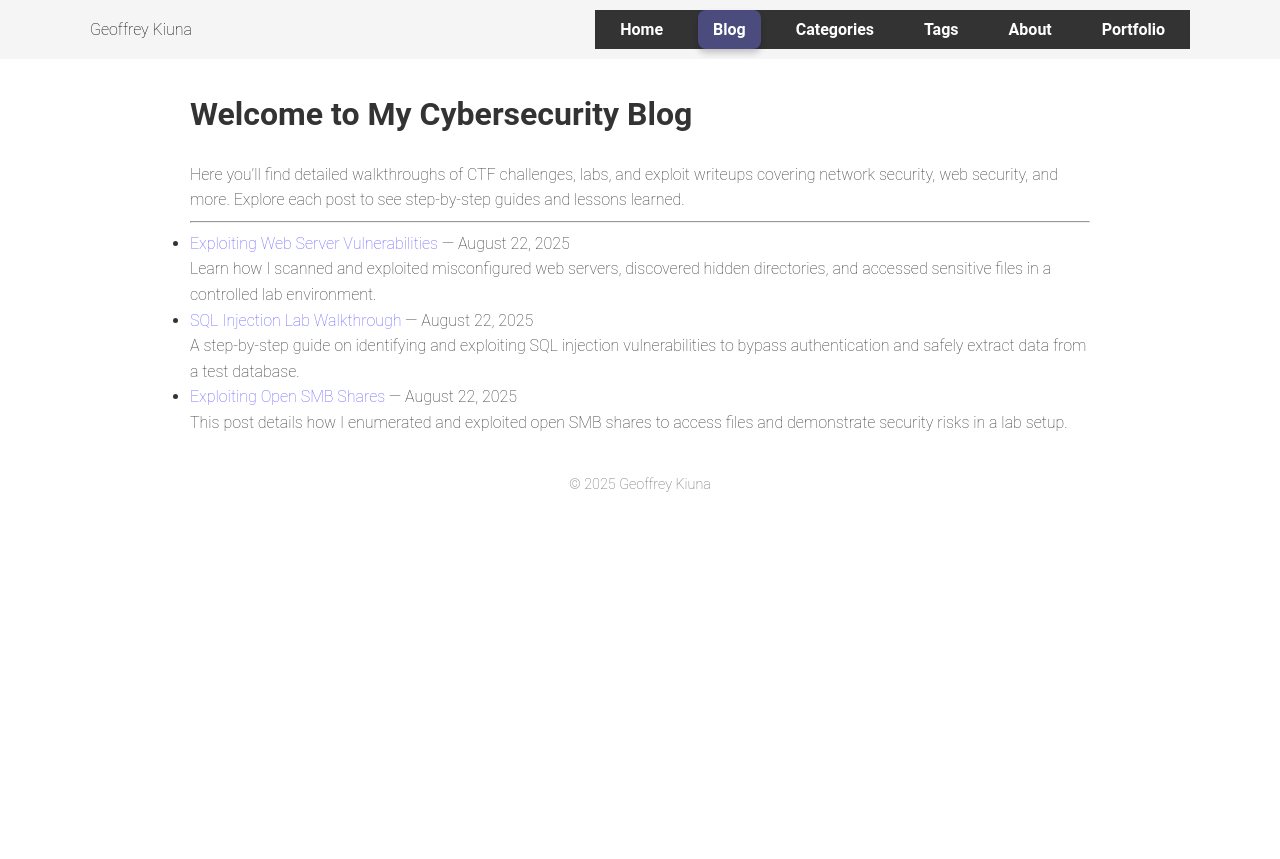
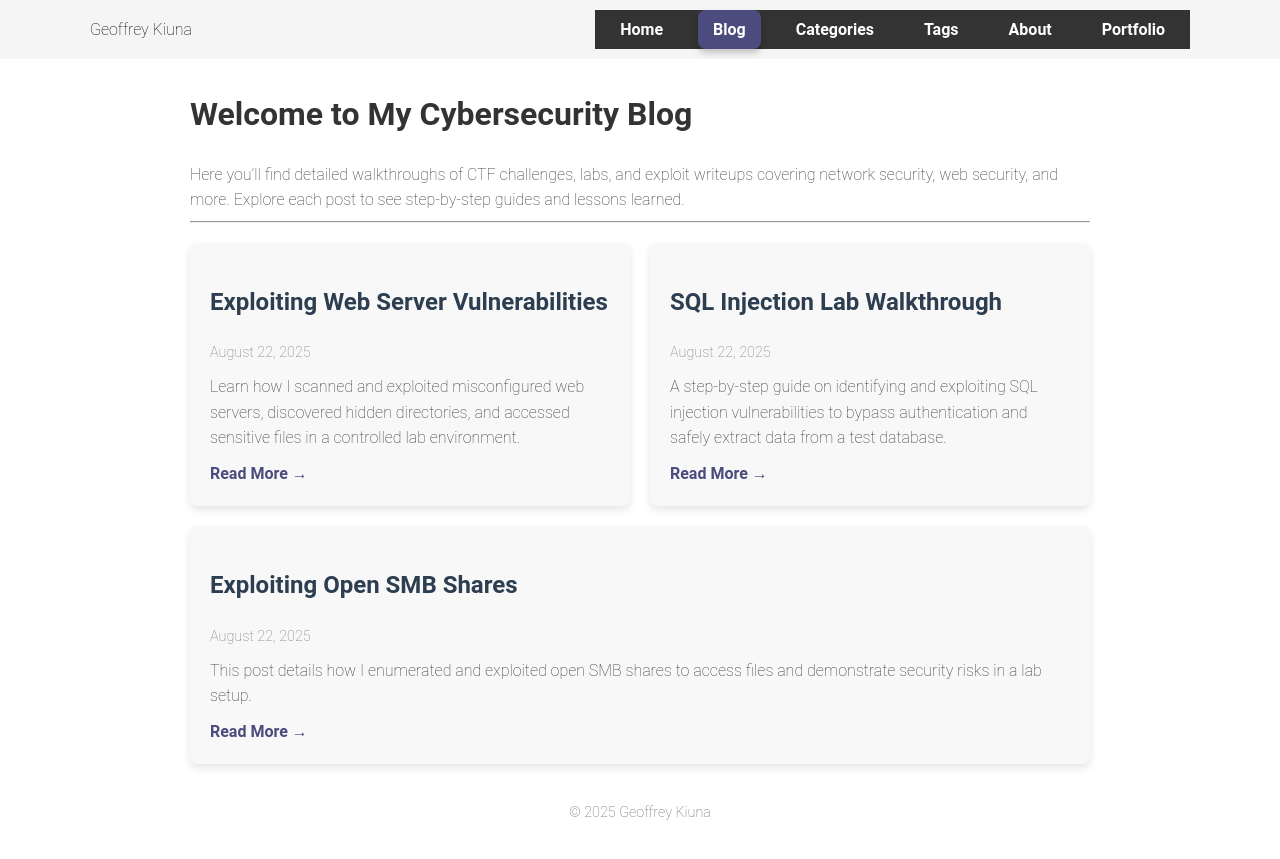
Before and after one commit to KiunaJeff/KiunaJeff.github.io, a Jekyll site: the page built from blog/index.md, in a window 1280 px wide. Shown: the top 859 px of the page. Built offline with Jekyll 4.4.1, drawn with Linux system fonts in a browser that asks for light colours.

Commit message:
Modernize blog index with card layout and excerpts

```diff
--- a/assets/css/style.css
+++ b/assets/css/style.css
@@ -276,3 +276,54 @@ nav ul li a.active {
   color: #fff;
   box-shadow: 0 4px 6px rgba(0,0,0,0.2);
 }
+
+/* Blog index card layout */
+.blog-container {
+  display: flex;
+  flex-wrap: wrap;
+  gap: 20px;
+  margin-top: 20px;
+}
+
+.blog-card {
+  background-color: #f8f8f8;
+  border-radius: 8px;
+  padding: 20px;
+  box-shadow: 0 4px 8px rgba(0,0,0,0.1);
+  flex: 1 1 300px;
+  transition: transform 0.2s, box-shadow 0.2s;
+}
+
+.blog-card:hover {
+  transform: translateY(-5px);
+  box-shadow: 0 8px 16px rgba(0,0,0,0.2);
+}
+
+.blog-card h2 a {
+  color: #2c3e50;
+  text-decoration: none;
+}
+
+.blog-card h2 a:hover {
+  color: #4b4b7d;
+}
+
+.blog-date {
+  font-size: 0.9em;
+  color: #777;
+  margin-bottom: 10px;
+}
+
+.blog-excerpt {
+  margin-bottom: 10px;
+}
+
+.read-more {
+  color: #4b4b7d;
+  font-weight: bold;
+  text-decoration: none;
+}
+
+.read-more:hover {
+  text-decoration: underline;
+}
--- a/blog/index.md
+++ b/blog/index.md
@@ -10,12 +10,13 @@ Here you’ll find detailed walkthroughs of CTF challenges, labs, and exploit wr
 
 ---
 
-
-<ul>
+<div class="blog-container">
 {% for post in site.posts %}
-  <li>
-    <a href="{{ post.url }}">{{ post.title }}</a> — {{ post.date | date: "%B %d, %Y" }}
-    <p>{{ post.excerpt }}</p>
-  </li>
+  <div class="blog-card">
+    <h2><a href="{{ post.url }}">{{ post.title }}</a></h2>
+    <p class="blog-date">{{ post.date | date: "%B %d, %Y" }}</p>
+    <p class="blog-excerpt">{{ post.excerpt }}</p>
+    <a href="{{ post.url }}" class="read-more">Read More →</a>
+  </div>
 {% endfor %}
-</ul>
+</div>
```
